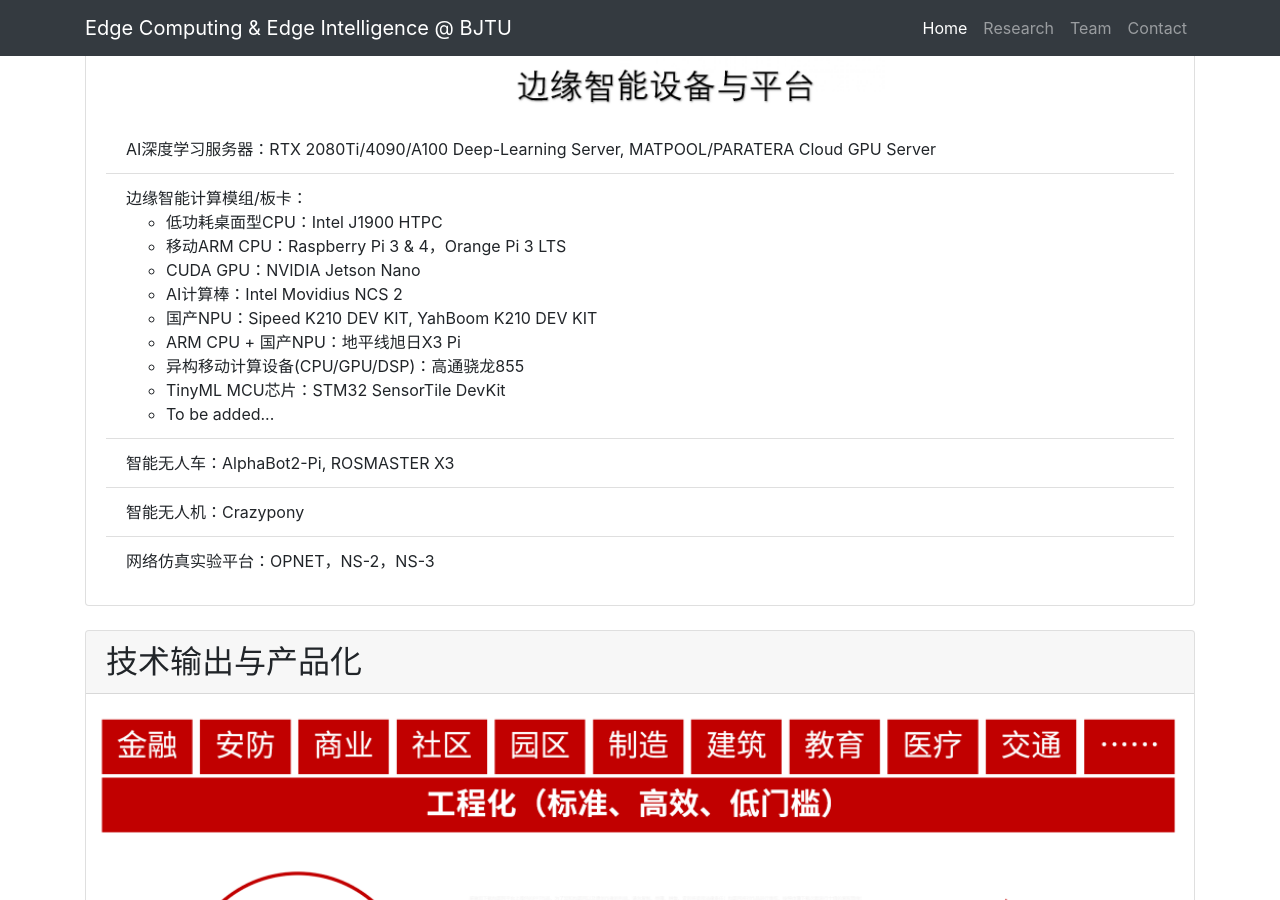
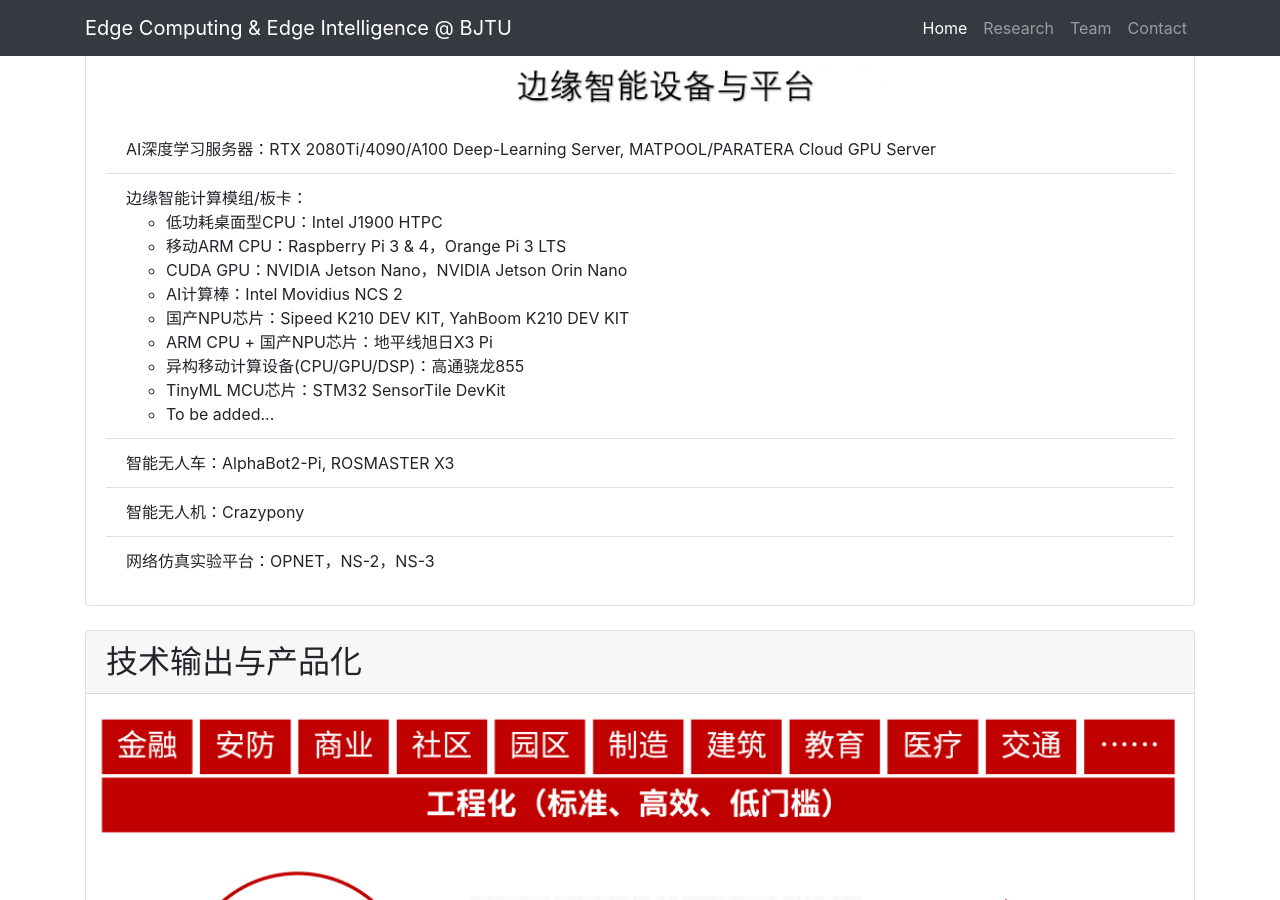
Before and after one commit to fangvv/Homepage, a Jekyll site: the page Edgecomp/index.html, which Jekyll copies as it is, in a window 1280 px wide and 900 px high, scrolled down 2525 px. Built offline with Jekyll 4.4.1, drawn with Linux system fonts in a browser that asks for light colours; comment, search, counter and statistics services are not loaded.

Commit message:
update hardware

```diff
--- a/Edgecomp/index.html
+++ b/Edgecomp/index.html
@@ -116,10 +116,10 @@
         <ul>
         <li>低功耗桌面型CPU：Intel J1900 HTPC</li>
         <li>移动ARM CPU：Raspberry Pi 3 & 4，Orange Pi 3 LTS</li>
-        <li>CUDA GPU：NVIDIA Jetson Nano</li>
+        <li>CUDA GPU：NVIDIA Jetson Nano，NVIDIA Jetson Orin Nano</li>
         <li>AI计算棒：Intel Movidius NCS 2</li>
-        <li>国产NPU：Sipeed K210 DEV KIT, YahBoom K210 DEV KIT</li>
-        <li>ARM CPU + 国产NPU：地平线旭日X3 Pi
+        <li>国产NPU芯片：Sipeed K210 DEV KIT, YahBoom K210 DEV KIT</li>
+        <li>ARM CPU + 国产NPU芯片：地平线旭日X3 Pi
         <li>异构移动计算设备(CPU/GPU/DSP)：高通骁龙855
         <li>TinyML MCU芯片：STM32 SensorTile DevKit</li>
         <li>To be added...</li>
```
